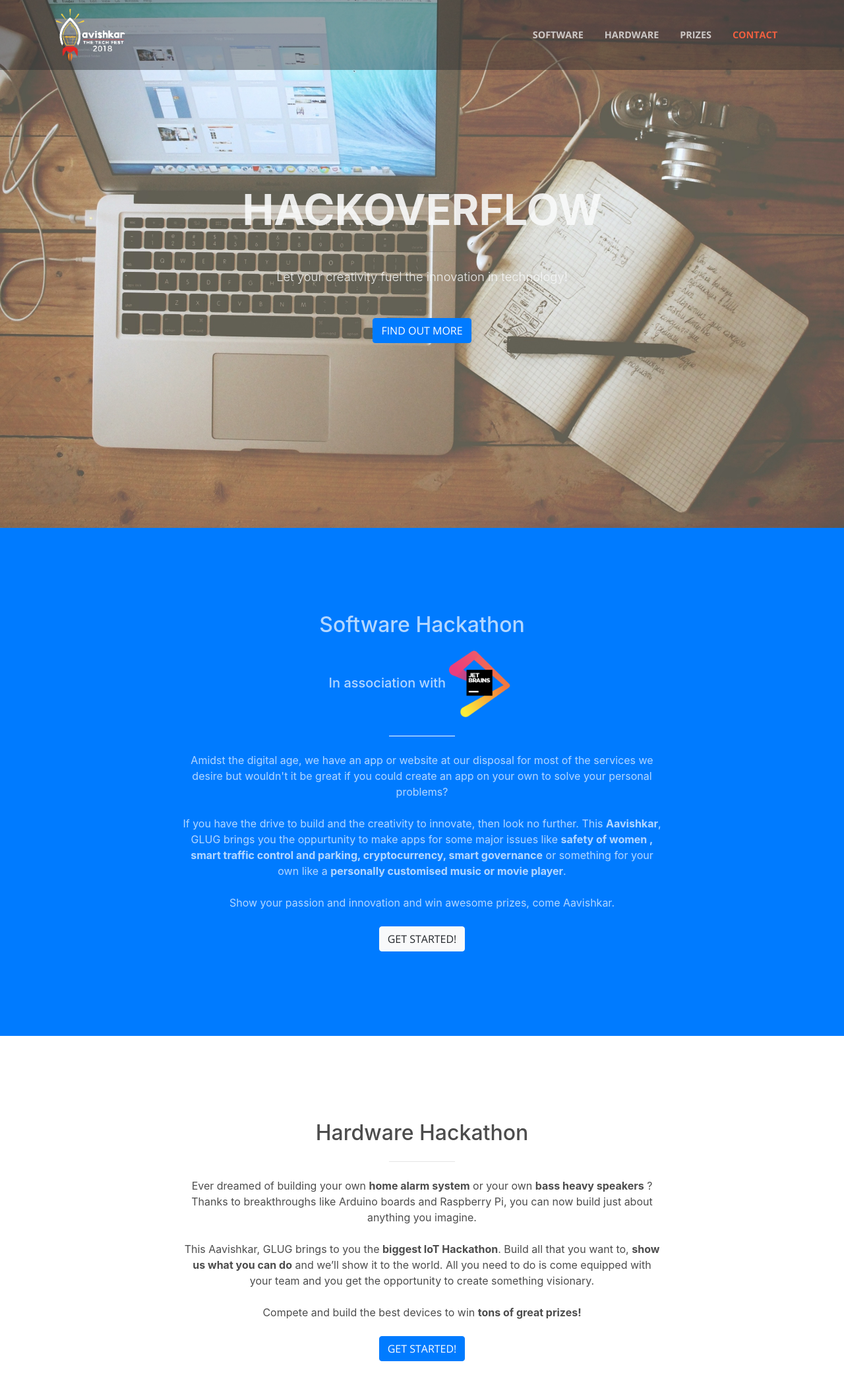
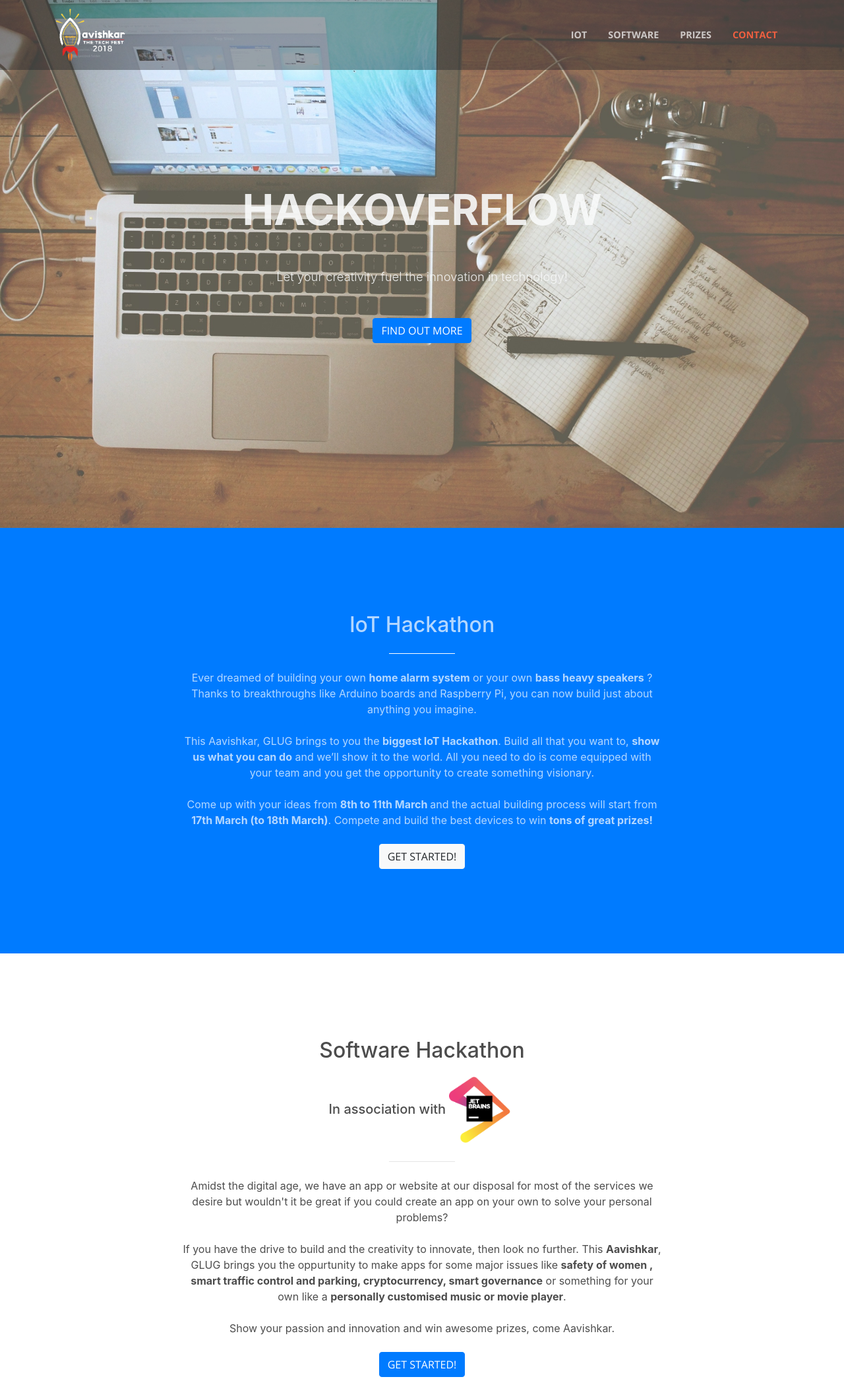
Before and after one commit to lugnitdgp/hackathon-website, a website with bundled scripts: page index.html in a window 1280 px wide. Shown: the top 2090 px of the page at 66% size. Built offline with nearby package versions, Linux system fonts and the light colour scheme.

Commit message:
Update content

```diff
--- a/index.html
+++ b/index.html
@@ -39,10 +39,10 @@
         <div class="collapse navbar-collapse" id="navbarResponsive">
           <ul class="navbar-nav ml-auto">
             <li class="nav-item">
-              <a class="nav-link js-scroll-trigger" href="#software">Software</a>
+              <a class="nav-link js-scroll-trigger" href="#hardware">IoT</a>
             </li>
             <li class="nav-item">
-              <a class="nav-link js-scroll-trigger" href="#hardware">Hardware</a>
+              <a class="nav-link js-scroll-trigger" href="#software">Software</a>
             </li>
             <li class="nav-item">
               <a class="nav-link js-scroll-trigger" href="#prizes">Prizes</a>
@@ -66,41 +66,41 @@
           </div>
           <div class="col-lg-8 mx-auto">
             <p class="mb-5">Let your creativity fuel the innovation in technology!</p>
-            <a class="btn btn-primary btn-xl js-scroll-trigger" href="#software">Find Out More</a>
+            <a class="btn btn-primary btn-xl js-scroll-trigger" href="#hardware">Find Out More</a>
           </div>
         </div>
       </div>
     </header>
 
-    <section class="bg-primary" id="software">
+    <section class="bg-primary" id="hardware">
       <div class="container">
         <div class="row">
           <div class="col-lg-8 mx-auto text-center">
-            <h2 class="section-heading white-text mb-3">Software Hackathon</h2>
-            <h5 class="white-text">In association with <img src="img/jetbrains.png" width="100px" alt="JetBrains"/></h5>
+            <h2 class="section-heading white-text">IoT Hackathon</h2>
             <hr class="light my-4">
-            <p class="white-text mb-4">Amidst the digital age, we have an app or website at our disposal for most of the services we desire but wouldn't it be great if you could create an app on your own to solve your personal problems? </p>
+            <p class="white-text mb-4">Ever dreamed of building your own  <strong>home alarm system</strong> or your own <strong>bass heavy speakers</strong> ? Thanks to breakthroughs like Arduino boards and Raspberry Pi, you can now build just about anything you imagine. </p>
 
-            <p class="white-text mb-4">If you have the drive to build and the creativity to innovate, then look no further. This <strong>Aavishkar</strong>, GLUG brings you the oppurtunity to make apps for some major issues like <strong>safety of women , smart traffic control and parking, cryptocurrency, smart governance</strong> or something for your own like a <strong>personally customised music or movie player</strong>. </p>
+            <p class="white-text mb-4">This Aavishkar, GLUG brings to you the <strong>biggest IoT Hackathon</strong>. Build all that you want to, <strong>show us what you can do</strong> and we’ll show it to the world. All you need to do is come equipped with your team and you get the opportunity to create something visionary. </p>
 
-            <p class="white-text mb-4">Show your passion and innovation and win awesome prizes, come Aavishkar. </p>
+            <p class="white-text mb-4">Come up with your ideas from <strong>8th to 11th March </strong> and the actual building process will start from <strong>17th March (to 18th March)</strong>. Compete and build the best devices to win <strong>tons of great prizes!</strong></p>
             <a class="btn btn-light btn-xl js-scroll-trigger" href="#">Get Started!</a>
           </div>
         </div>
       </div>
     </section>
 
-    <section id="hardware">
+    <section id="software">
       <div class="container">
         <div class="row">
           <div class="col-lg-8 mx-auto text-center">
-            <h2 class="section-heading black-text">Hardware Hackathon</h2>
+            <h2 class="section-heading black-text mb-3">Software Hackathon</h2>
+            <h5 class="black-text">In association with <img src="img/jetbrains.png" width="100px" alt="JetBrains"/></h5>
             <hr class="my-4">
-            <p class="black-text mb-4">Ever dreamed of building your own  <strong>home alarm system</strong> or your own <strong>bass heavy speakers</strong> ? Thanks to breakthroughs like Arduino boards and Raspberry Pi, you can now build just about anything you imagine. </p>
+            <p class="black-text mb-4">Amidst the digital age, we have an app or website at our disposal for most of the services we desire but wouldn't it be great if you could create an app on your own to solve your personal problems? </p>
 
-            <p class="black-text mb-4">This Aavishkar, GLUG brings to you the <strong>biggest IoT Hackathon</strong>. Build all that you want to, <strong>show us what you can do</strong> and we’ll show it to the world. All you need to do is come equipped with your team and you get the opportunity to create something visionary. </p>
+            <p class="black-text mb-4">If you have the drive to build and the creativity to innovate, then look no further. This <strong>Aavishkar</strong>, GLUG brings you the oppurtunity to make apps for some major issues like <strong>safety of women , smart traffic control and parking, cryptocurrency, smart governance</strong> or something for your own like a <strong>personally customised music or movie player</strong>. </p>
 
-            <p class="black-text mb-4">Compete and build the best devices to win <strong>tons of great prizes!</strong></p>
+            <p class="black-text mb-4">Show your passion and innovation and win awesome prizes, come Aavishkar. </p>
             <a class="btn btn-primary btn-xl js-scroll-trigger" href="#">Get Started!</a>
           </div>
         </div>
@@ -165,8 +165,8 @@
           </div>
           <div class="col-md-3 col-sm-4 text-center mr-auto mb-4">
             <i class="fa fa-phone fa-3x mb-3 sr-contact"></i>
-            <p class="mb-1">Divyanshu Mehta</p>
-            <p class="mb-1">+91 94730 32011</p>
+            <p class="mb-1">Devansh Goenka</p>
+            <p class="mb-1">+91 96748 25450</p>
           </div>
         </div>
       </div>
```
